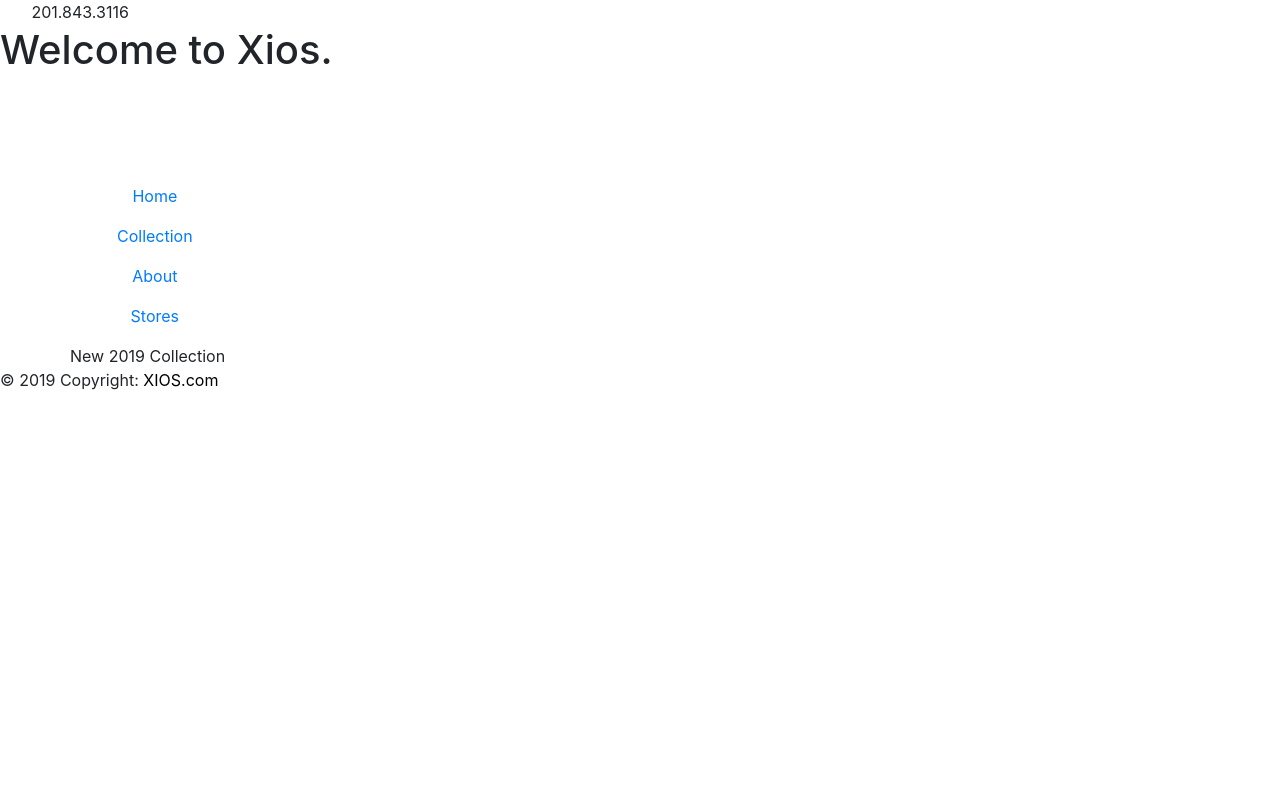
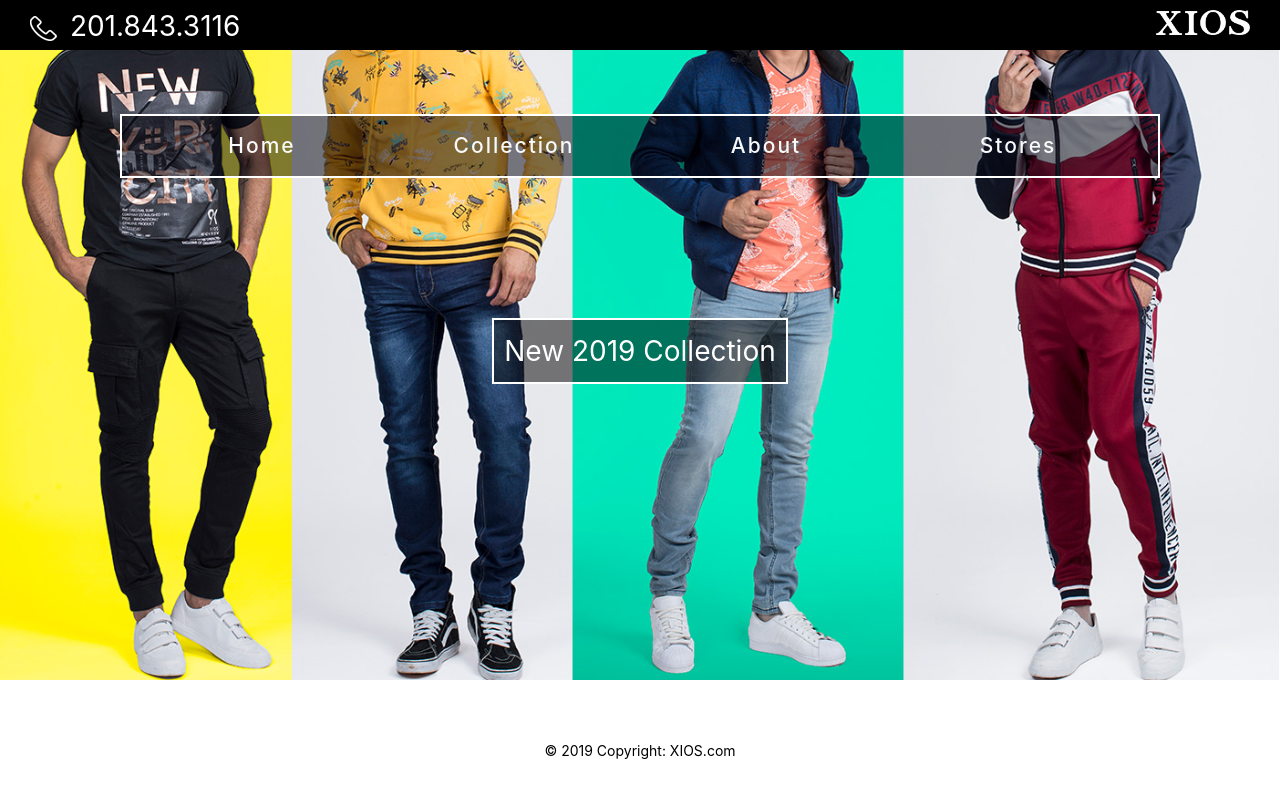
Before and after one commit to aquiambao/XIOS, a plain HTML site: page collection.html in a window 1280 px wide. Drawn offline with nearby package versions, Linux system fonts and the light colour scheme; the site is published under a folder, as on GitHub Pages, so addresses that start at the root find nothing; files whose address does not match are found by name.

Commit message:
Update collection.html

```diff
--- a/collection.html
+++ b/collection.html
@@ -8,9 +8,9 @@
     <!-- Bootstrap CSS -->
     <link rel="stylesheet" href="https://stackpath.bootstrapcdn.com/bootstrap/4.2.1/css/bootstrap.min.css" integrity="sha384-GJzZqFGwb1QTTN6wy59ffF1BuGJpLSa9DkKMp0DgiMDm4iYMj70gZWKYbI706tWS" crossorigin="anonymous">
     <link href="https://fonts.googleapis.com/css?family=Major+Mono+Display|Roboto" rel="stylesheet">
-    <link rel="shortcut icon" href="/favicon.ico" type="image/x-icon">
-    <link rel="icon" href="/favicon.ico" type="image/x-icon">
-    <link rel="stylesheet" href="/resources/collection.css">
+    <link rel="shortcut icon" href="favicon.ico" type="image/x-icon">
+    <link rel="icon" href="favicon.ico" type="image/x-icon">
+    <link rel="stylesheet" href="./resources/collection.css">
 
     <title>XIOS</title>
   </head>
```
